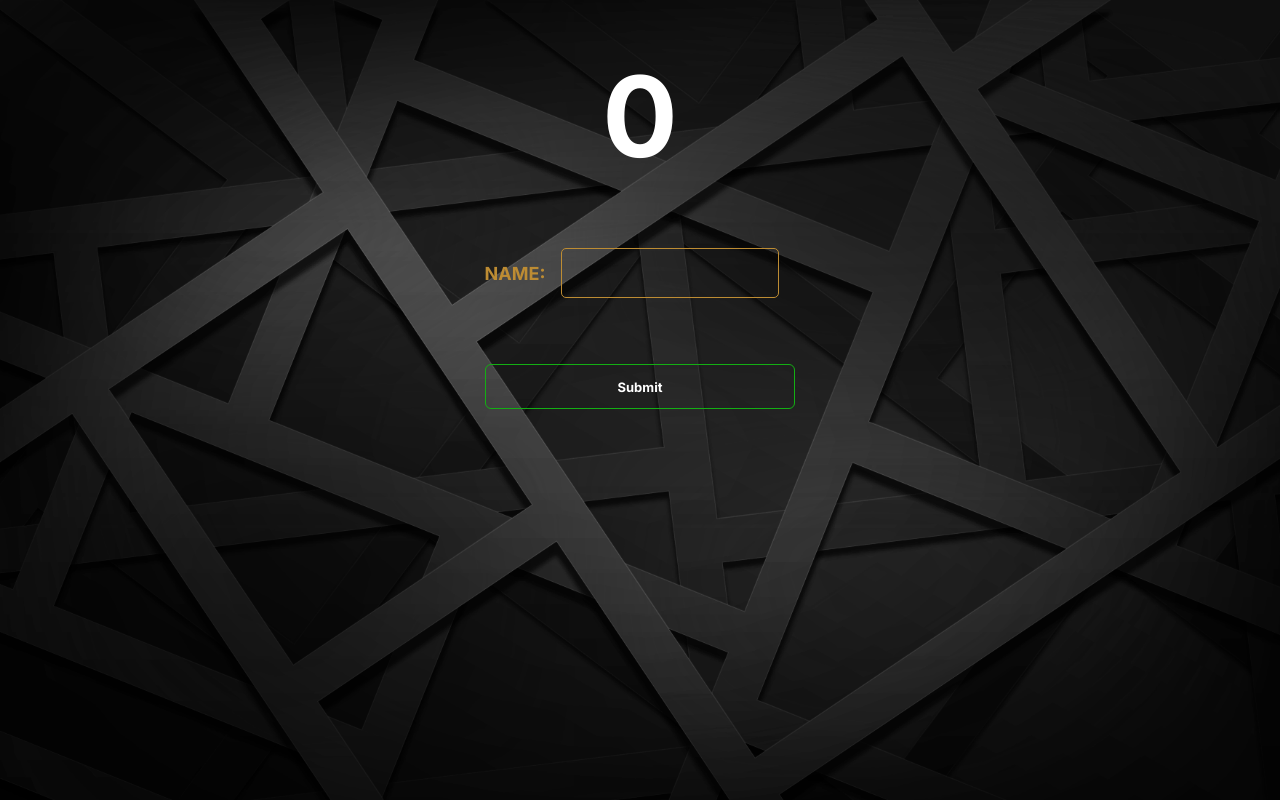
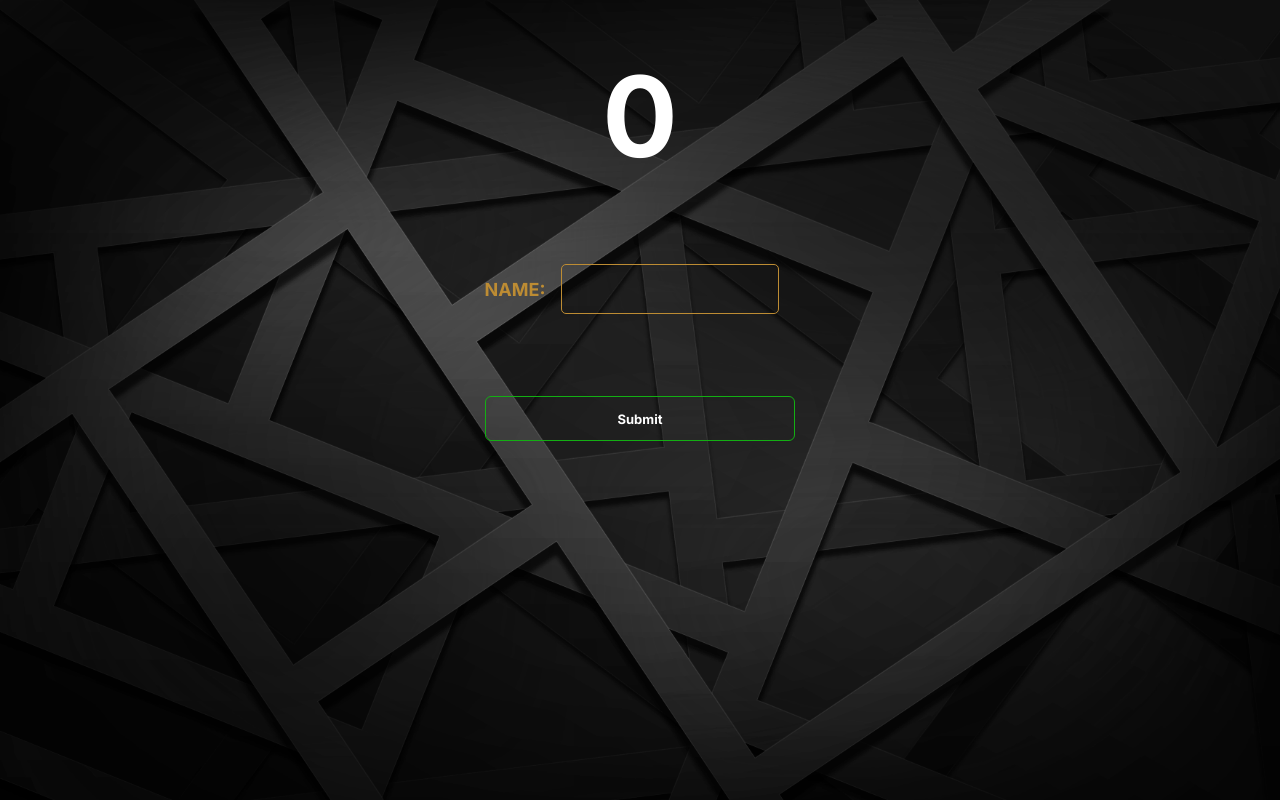
Before and after one commit to Osatohamwen/win_ticket, a plain HTML site: page info.html in a window 1280 px wide. Drawn offline with Linux system fonts and the light colour scheme.

Commit message:
Updated CSS

```diff
--- a/index.css
+++ b/index.css
@@ -126,5 +126,5 @@ main{
     display: flex;
     flex-direction: column;
     align-items: center;
-    gap: 4rem;
+    gap: 5rem;
 }
```
